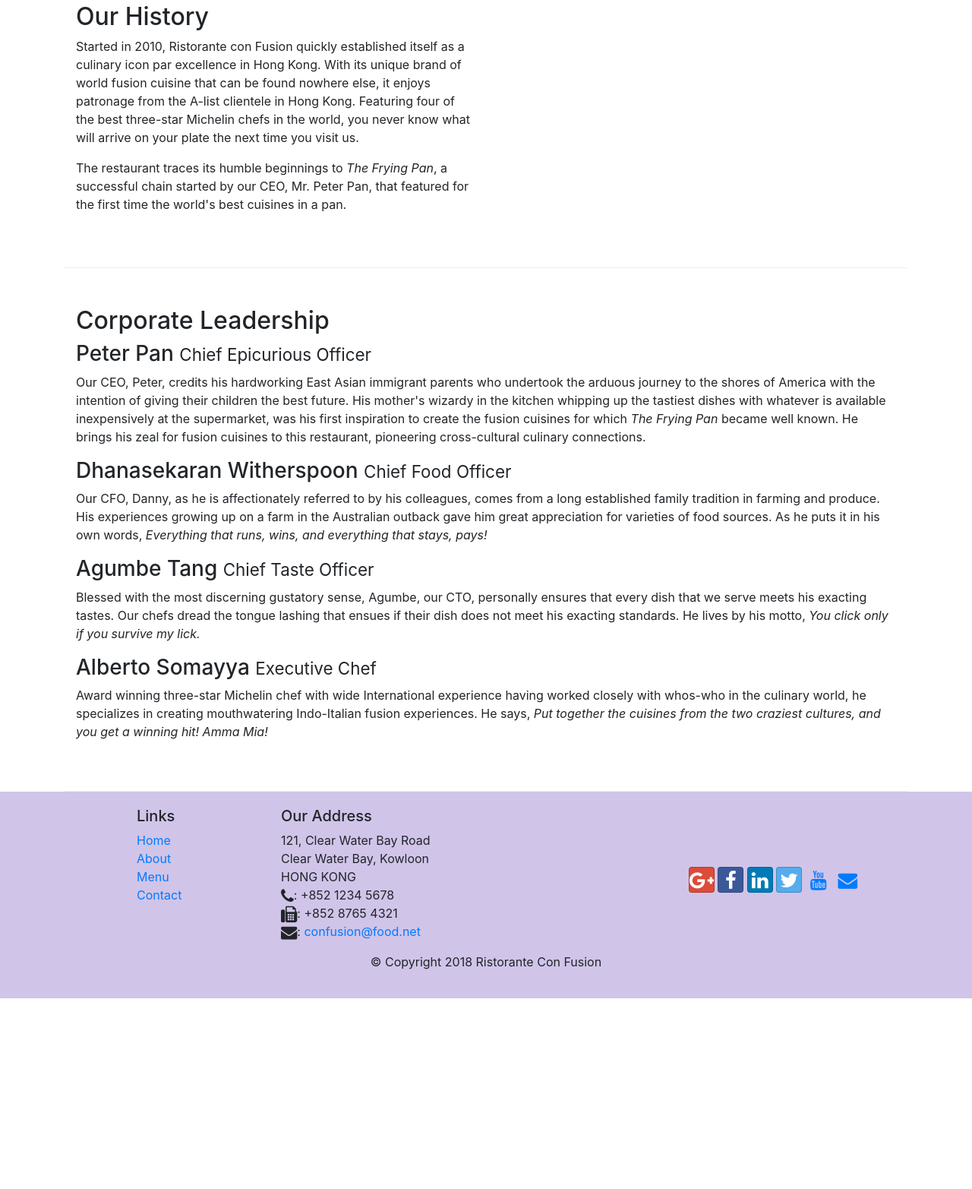
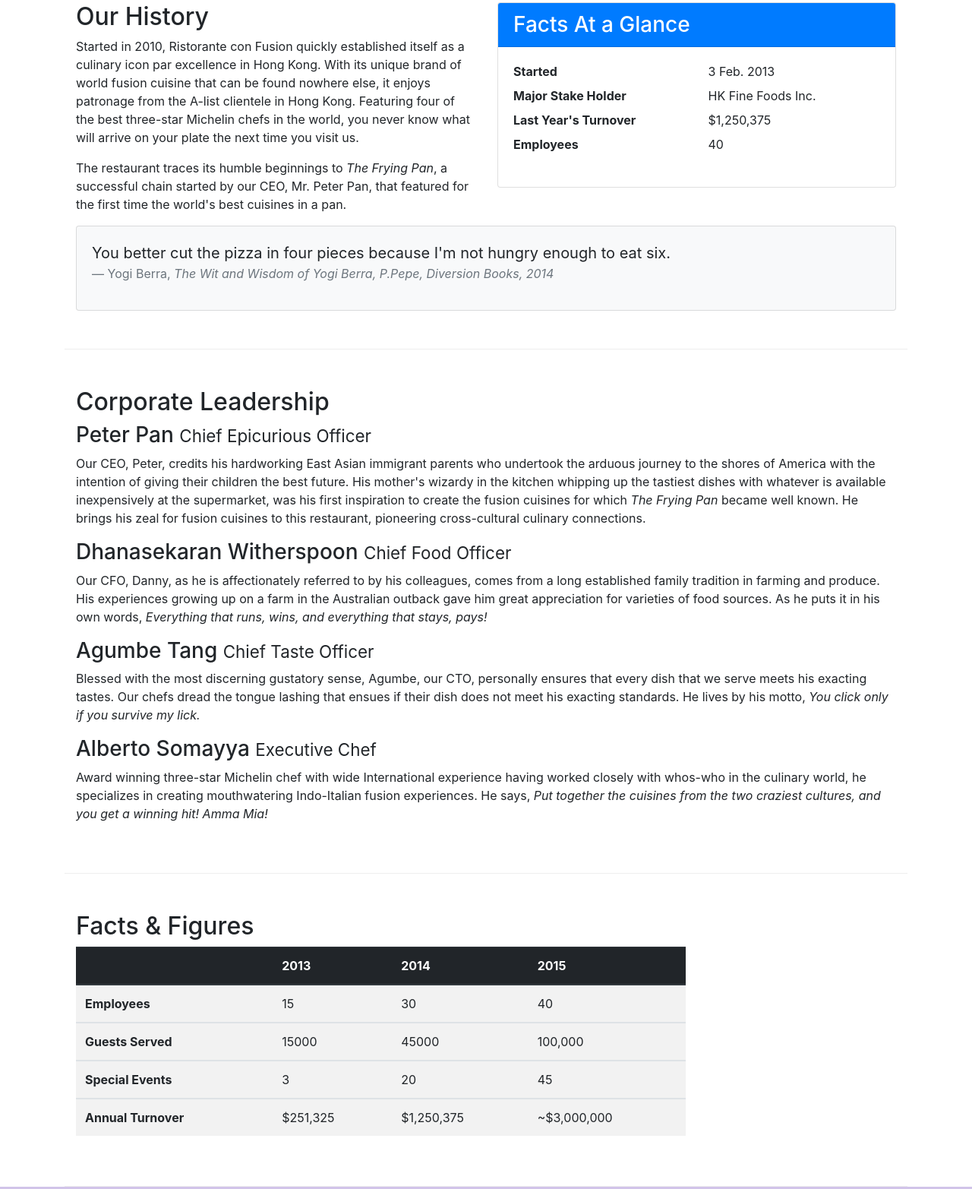
Before and after one commit to aryachandorkar17/Assignment-1, a website: page aboutus.html in a window 1280 px wide. Shown: the part 510-2075 px from the top of the page at 76% size. Before the commit the page ends 1824 px from the top, so only its background shows below. Drawn offline with nearby package versions, Linux system fonts and the light colour scheme.

Commit message:
Displaying Tables and Cards

```diff
--- a/aboutus.html
+++ b/aboutus.html
@@ -64,7 +64,36 @@
                 <p>Started in 2010, Ristorante con Fusion quickly established itself as a culinary icon par excellence in Hong Kong. With its unique brand of world fusion cuisine that can be found nowhere else, it enjoys patronage from the A-list clientele in Hong Kong.  Featuring four of the best three-star Michelin chefs in the world, you never know what will arrive on your plate the next time you visit us.</p>
                 <p>The restaurant traces its humble beginnings to <em>The Frying Pan</em>, a successful chain started by our CEO, Mr. Peter Pan, that featured for the first time the world's best cuisines in a pan.</p>
             </div>
-            <div class="col-sm-4">
+            <div class="col-sm">
+                <div class="card">
+                    <h3 class="card-header bg-primary text-white">Facts At a Glance</h3>
+                    <div class="card-body">
+                        <dl class="row">
+                            <dt class="col-6">Started</dt>
+                            <dd class="col-6">3 Feb. 2013</dd>
+                            <dt class="col-6">Major Stake Holder</dt>
+                            <dd class="col-6">HK Fine Foods Inc.</dd>
+                            <dt class="col-6">Last Year's Turnover</dt>
+                            <dd class="col-6">$1,250,375</dd>
+                            <dt class="col-6">Employees</dt>
+                            <dd class="col-6">40</dd>
+                        </dl>
+                    </div>
+                </div>
+            </div>
+            <div class="col-12">
+                <div class="card card-body bg-light">
+                    <blockquote class="blockquote">
+                        <p class="mb-0">You better cut the pizza in four pieces
+                            because I'm not hungry enough to eat six.
+                        </p>
+                        <footer class="blockquote-footer">Yogi Berra,
+                            <cite title="Source Title">The Wit and Wisdom of
+                                Yogi Berra, P.Pepe, Diversion Books, 2014
+                            </cite>
+                        </footer>
+                    </blockquote>
+                </div>
             </div>
         </div>
 
@@ -82,7 +111,56 @@
                 <p class="d-none d-sm-block">Award winning three-star Michelin chef with wide International experience having worked closely with whos-who in the culinary world, he specializes in creating mouthwatering Indo-Italian fusion experiences. He says, <em>Put together the cuisines from the two craziest cultures, and you get a winning hit! Amma Mia!</em></p>
             </div>
        </div>
-
+       <div class="row row-content">
+        <div class="col-12 col-sm-9">
+            <h2>Facts &amp; Figures</h2>
+            <div class="table-responsive">
+                <table class="table table-striped">
+                    <thead class="thead-dark">
+                        <tr>
+                            <th>&nbsp;</th>
+                            <th>2013</th>
+                            <th>2014</th>
+                            <th>2015</th>
+                        </tr>
+                    </thead>
+                    <tbody>
+                        <tr>
+                            <th>Employees</th>
+                            <td>15</td>
+                            <td>30</td>
+                            <td>40</td>
+                        </tr>
+                    </tbody>
+                    <tbody>
+                        <tr>
+                            <th>Guests Served</th>
+                            <td>15000</td>
+                            <td>45000</td>
+                            <td>100,000</td>
+                        </tr>
+                    </tbody>
+                    <tbody>
+                        <tr>
+                            <th>Special Events</th>
+                            <td>3</td>
+                            <td>20</td>
+                            <td>45</td>
+                        </tr>
+                    </tbody>
+                    <tbody>
+                        <tr>
+                            <th>Annual Turnover</th>
+                            <td>$251,325</td>
+                            <td>$1,250,375</td>
+                            <td>~$3,000,000</td>
+                        </tr>
+                    </tbody>
+                </table>
+            </div>
+        </div>
+        <div class="col-12 col-sm-3"></div>
+       </div>
     </div>
 
     <footer class="footer">
```
